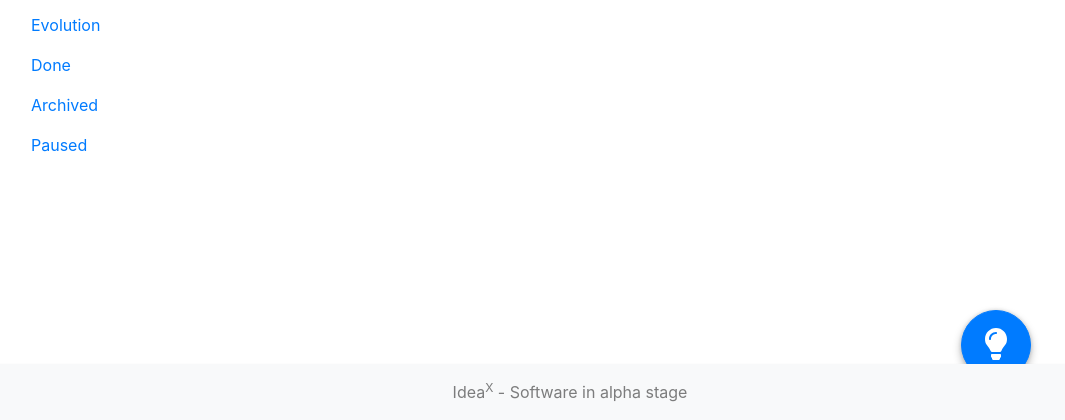
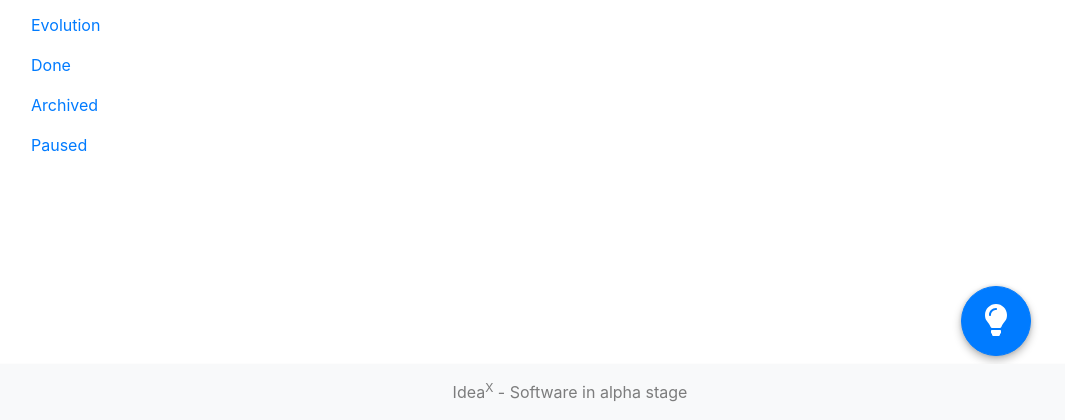
Before and after one commit to filhocf/ideax, a Django app: page / in a window 1280 px wide. Shown: the part 380-800 px from the top of the page, without its empty margins (70-1135 px from the left). Run offline with Django 3.2, Linux system fonts and the light colour scheme; a user stored in the database is signed in; data comes from the database, SQL or seed files in the repository; data that the repository does not hold is empty; some libraries are stand-ins or nearby versions.

Commit message:
merge with main repo

```diff
--- a/ideax/static/css/idea.theme.css
+++ b/ideax/static/css/idea.theme.css
@@ -118,7 +118,7 @@ body {
 .fab-button {
   display: inline-block;
   position: fixed;
-  bottom: 5%;
+  bottom: 8%;
   right: 14vw;
   z-index: 50;
 }
```
